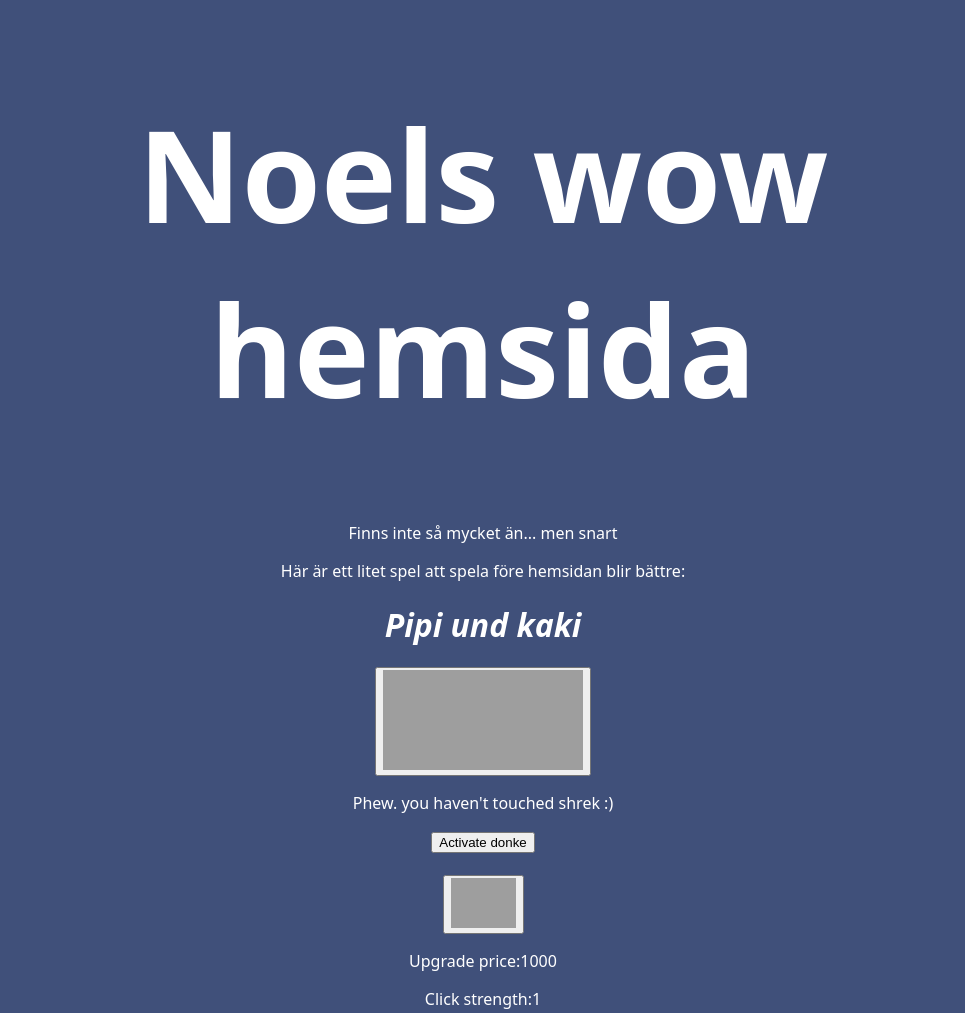
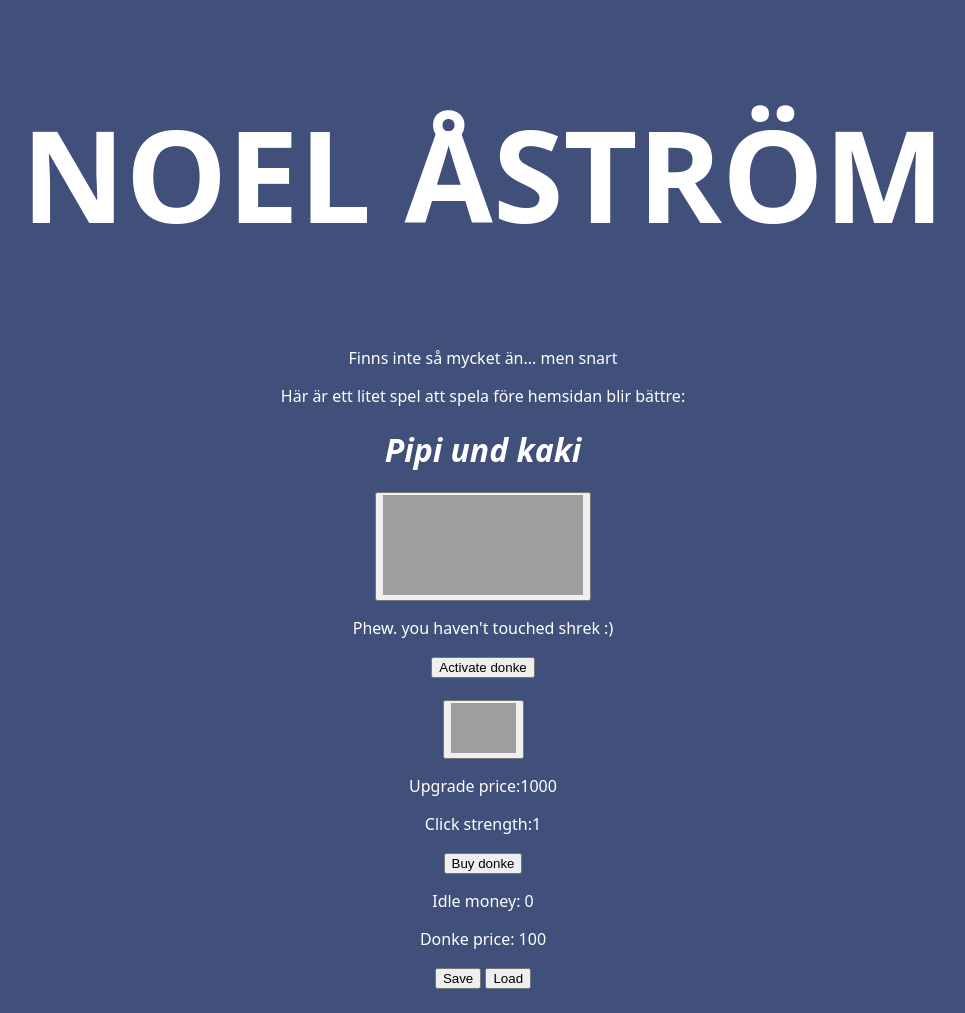
Before and after one commit to Leonetnin/leonetnin.github.io, a plain HTML site: page index.html in a window 1280 px wide. Shown: the top 1013 px of the page, without its empty margins (157-1122 px from the left). Drawn offline with Linux system fonts and the light colour scheme; grey boxes are pictures that could not be loaded.

Commit message:
cHANGED TITLTE

```diff
--- a/index.html
+++ b/index.html
@@ -1,6 +1,6 @@
 <!DOCTYPE html>
 <html>
-<h1>Noels wow hemsida</h1>
+<h1>NOEL ÅSTRÖM</h1>
 <p>Finns inte så mycket än... men snart</p>
 <p>Här är ett litet spel att spela före hemsidan blir bättre:</p>
 <head>
```
